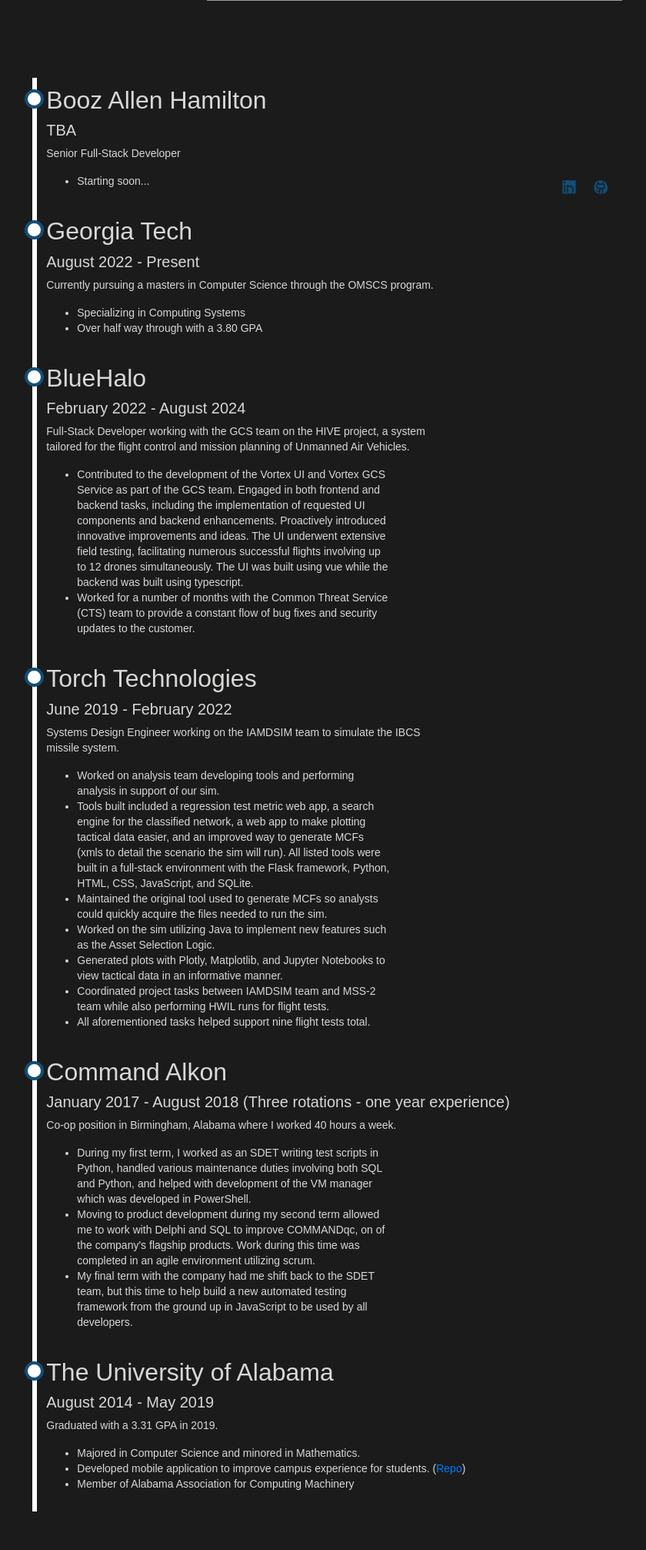
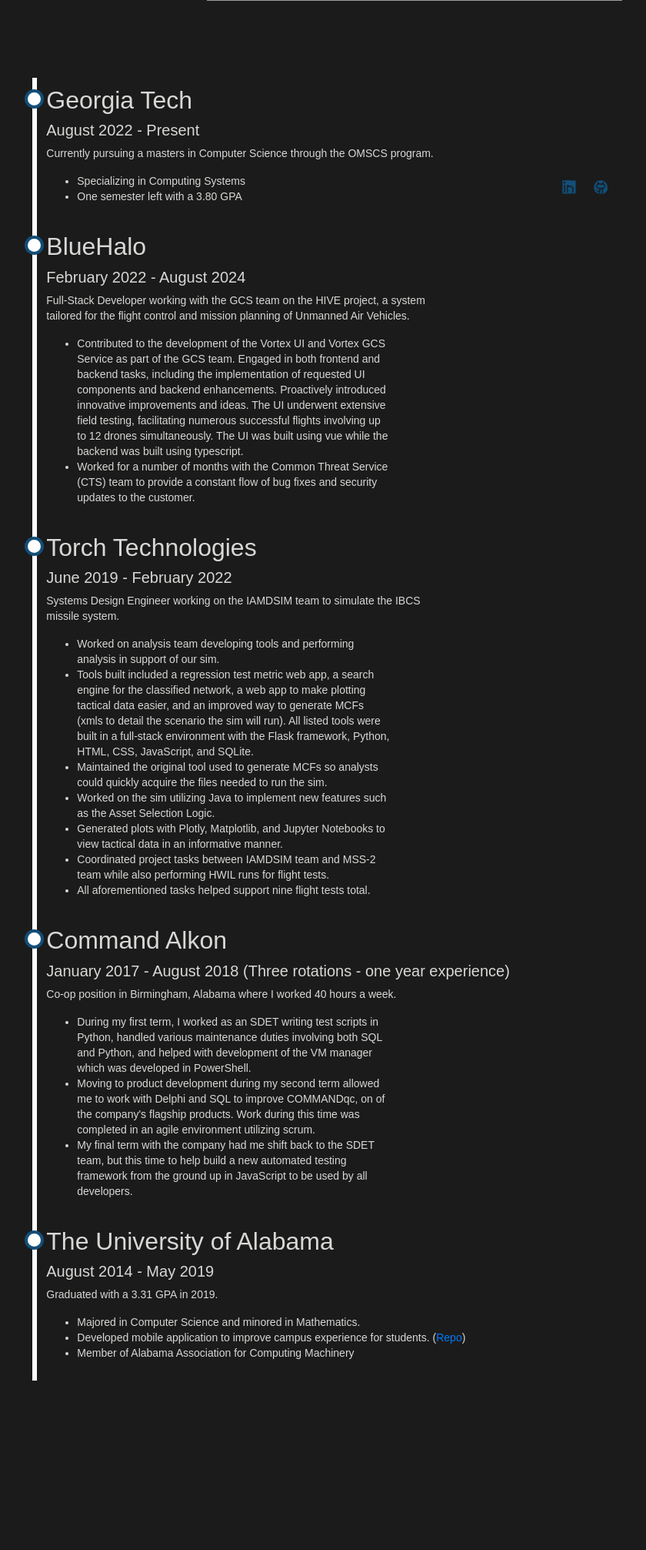
Before and after one commit to ekjohnson4/EthanJohnsonPortfolio, a Flask app: page / in a window 1280 px wide. Shown: the part 504-2517 px from the top of the page at 77% size, without its empty margins (371-1211 px from the left). After the commit the page ends 2297 px from the top, so only its background shows below. Run offline with Flask 2, Linux system fonts and the light colour scheme; some libraries are stand-ins or nearby versions; grey boxes are pictures that could not be loaded.

Commit message:
Update school history

```diff
--- a/templates/home.html
+++ b/templates/home.html
@@ -41,22 +41,12 @@
                          <div class="timeline">
                              <div class="container right">
                                  <div class="content">
-                                     <h2>Booz Allen Hamilton</h2>
-                                     <h5>TBA</h5>
-                                     <p>Senior Full-Stack Developer</p>
-                                     <ul>
-                                         <li>Starting soon...</li>
-                                     </ul>
-                                 </div>
-                             </div>
-                             <div class="container right">
-                                 <div class="content">
                                      <h2>Georgia Tech</h2>
                                      <h5>August 2022 - Present</h5>
                                      <p>Currently pursuing a masters in Computer Science through the OMSCS program.</p>
                                      <ul>
                                          <li>Specializing in Computing Systems</li>
-                                         <li>Over half way through with a 3.80 GPA</li>
+                                         <li>One semester left with a 3.80 GPA</li>
                                      </ul>
                                  </div>
                              </div>
```
